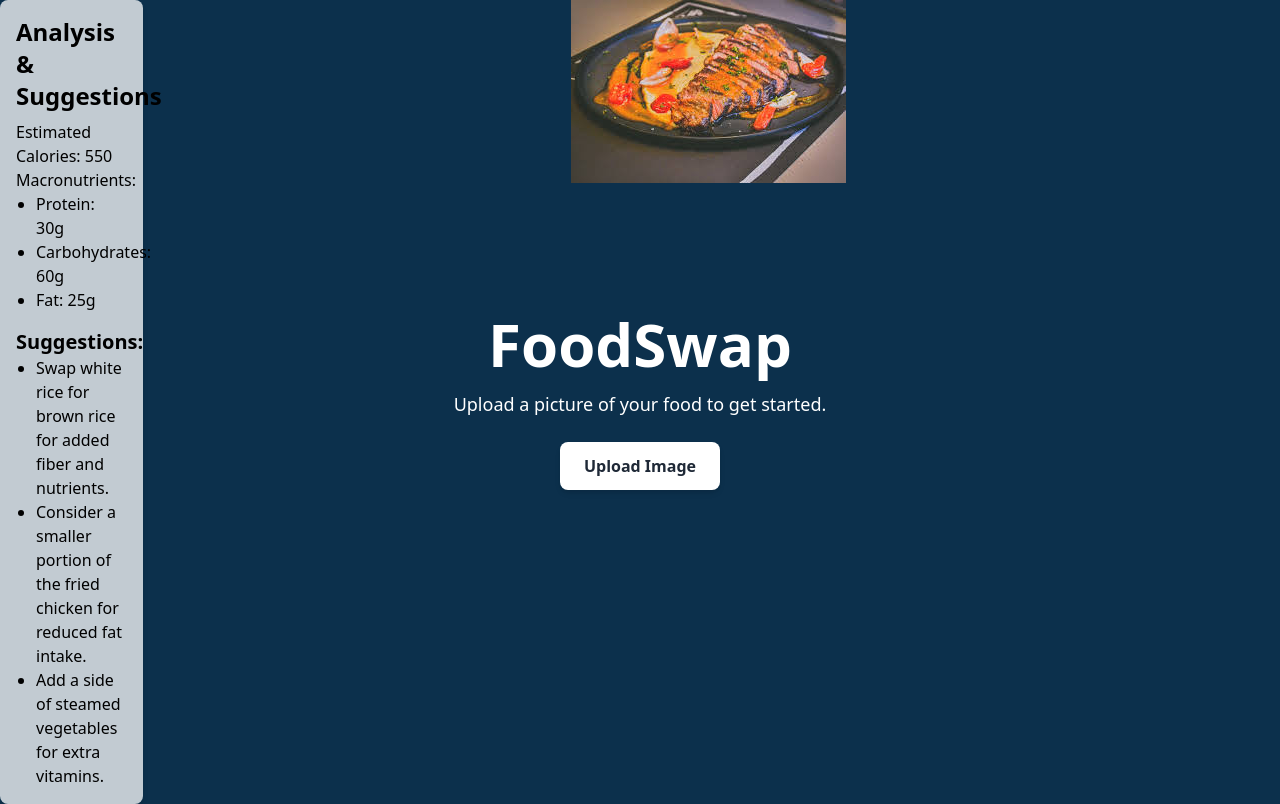
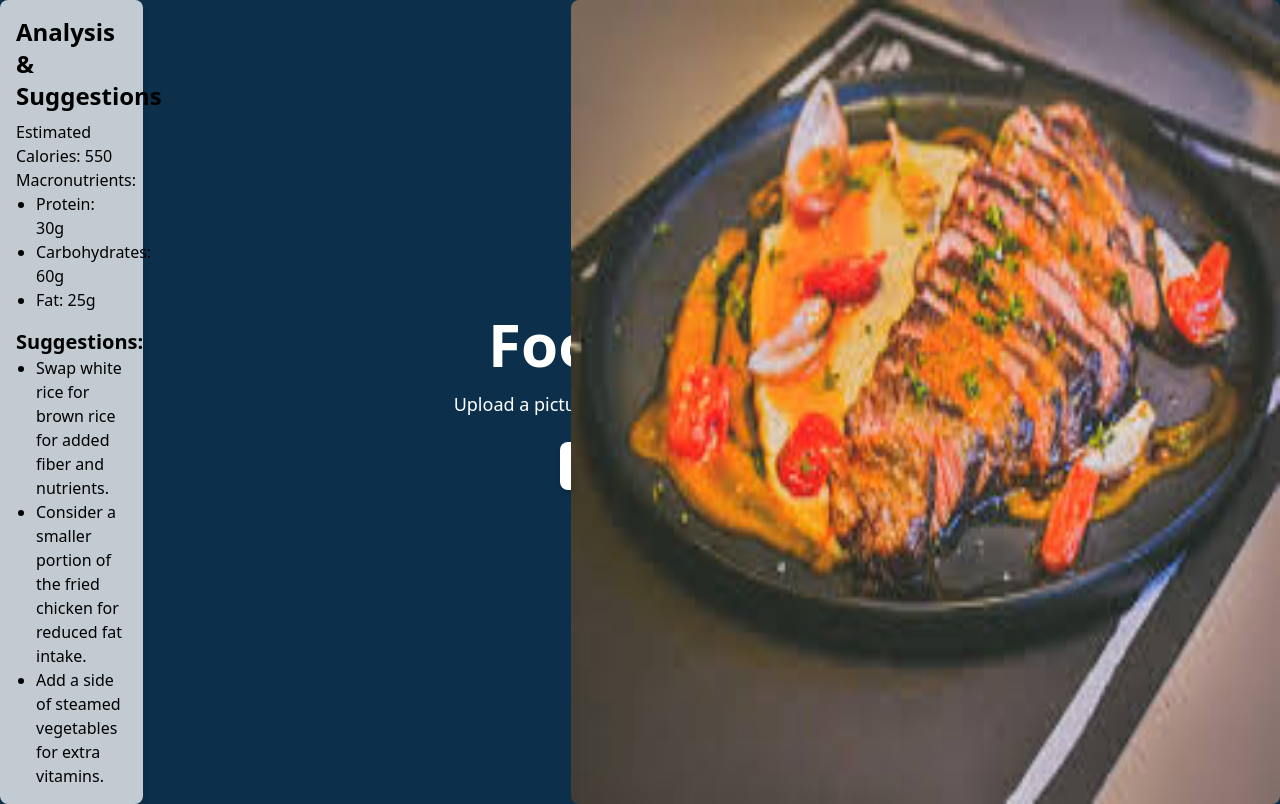
Before and after one commit to Ahmad-A0/Inversity-SnapSwap, a React (Create React App) app in the folder client/: page / in a window 1280 px wide. Built offline with nearby package versions, Linux system fonts and the light colour scheme.

Commit message:
feat: Adjust layout and add rounded corners to image

```diff
--- a/client/src/App.js
+++ b/client/src/App.js
@@ -39,9 +39,7 @@ function App() {
                 </div>
 
                 <div className='flex flex-row'>
-
-
-                    <div>
+                    <div className="flex flex-col justify-between">
                         {(selectedImage || true) && (
                             <div className=" bg-white bg-opacity-75 p-4 rounded-lg shadow-md w-1/4">
                                 <h2 className="text-2xl font-bold mb-2">
@@ -74,11 +72,9 @@ function App() {
                                 </ul>
                             </div>
                         )}
-
                     </div>
-
-                    <div>
-                    <img src={placeholderImage} className=""></img>
+                    <div className="flex-grow relative">
+                        <img src={placeholderImage} className="absolute bottom-0 right-0 h-full rounded-lg"></img>
                     </div>
                 </div>
             </div>
```
Lines whose indentation alone changed are shown as unchanged.
